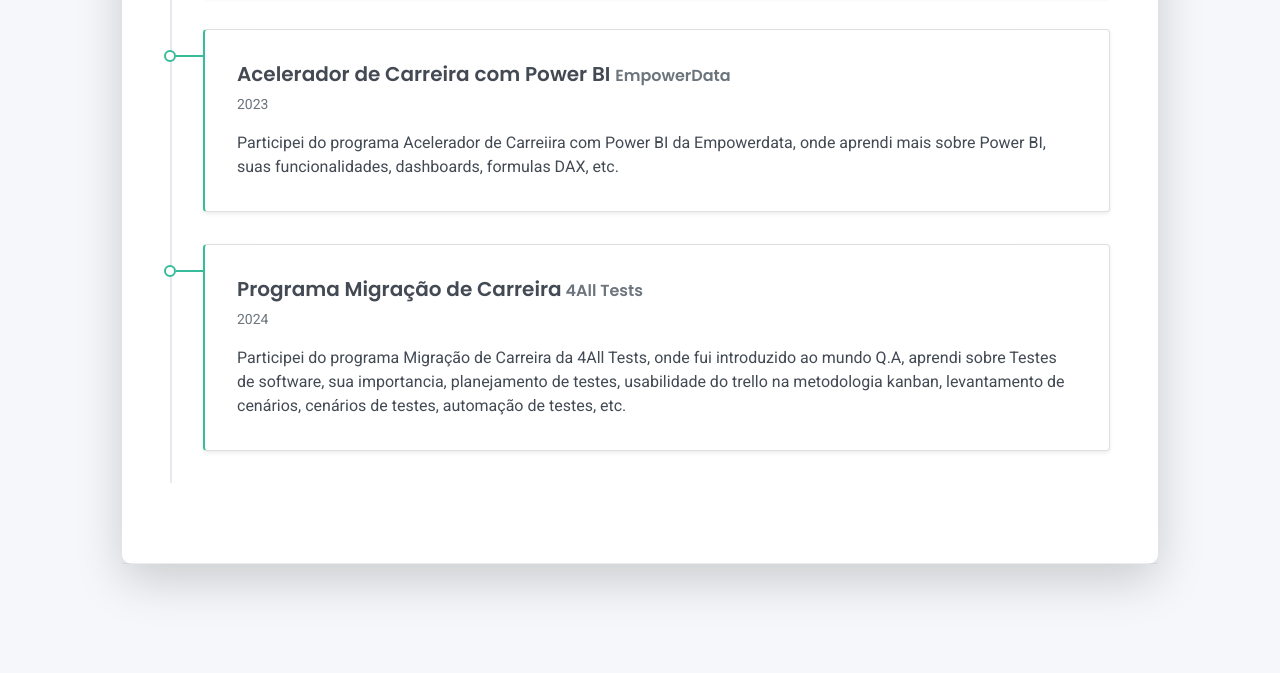
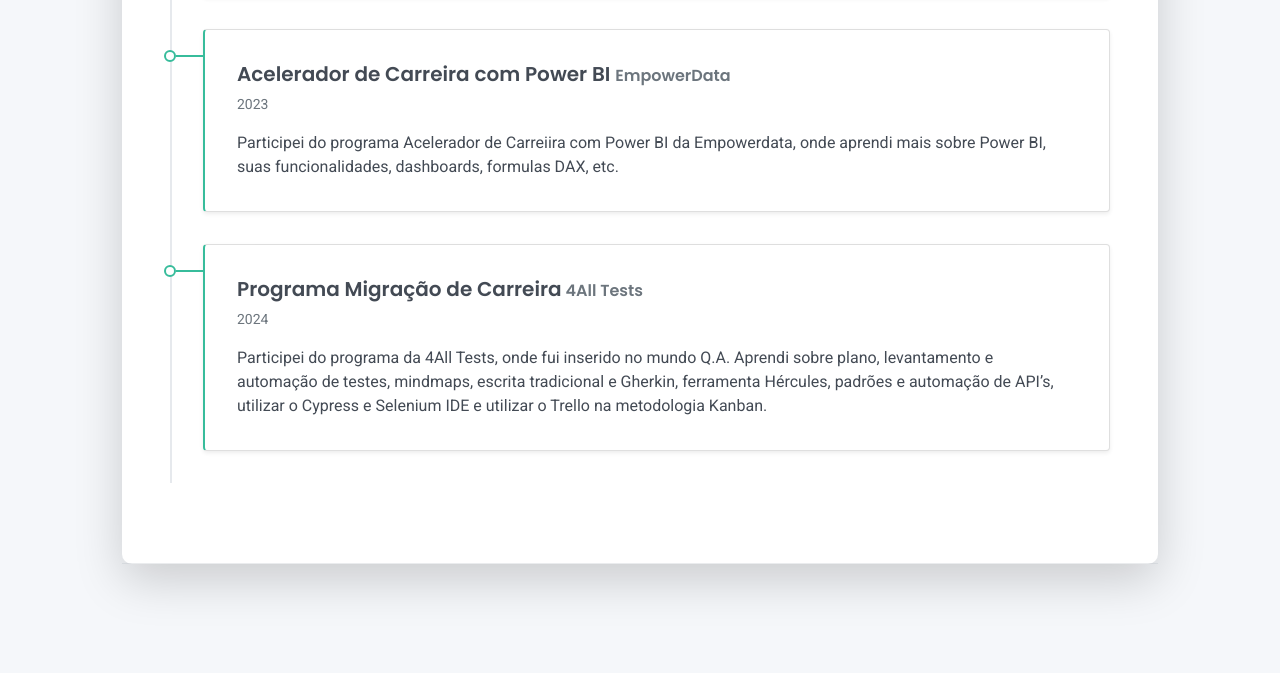
Before and after one commit to vinnyfelipee/curriculo-online, a plain HTML site: page index.html in a window 1280 px wide. Shown: the part 1962-2635 px from the top of the page. Drawn offline with Linux system fonts and the light colour scheme.

Commit message:
Update index.html

```diff
--- a/index.html
+++ b/index.html
@@ -192,7 +192,7 @@
         <div class="card-body">
           <div class="h5 mb-1">Programa Migração de Carreira<span class="text-muted h6"> 4All Tests</span></div>
           <div class="text-muted text-small mb-2">2024</div>
-          <div>Participei do programa Migração de Carreira da 4All Tests, onde fui introduzido ao mundo Q.A, aprendi sobre Testes de software, sua importancia, planejamento de testes, usabilidade do trello na metodologia kanban, levantamento de cenários, cenários de testes, automação de testes, etc. </div>
+          <div>Participei do programa da 4All Tests, onde fui inserido no mundo Q.A. Aprendi sobre plano, levantamento e automação de testes, mindmaps, escrita tradicional e Gherkin, ferramenta Hércules, padrões e automação de API’s, utilizar o Cypress e Selenium IDE e utilizar o Trello na metodologia Kanban. </div>
         </div>
       </div>
     </div>
```
